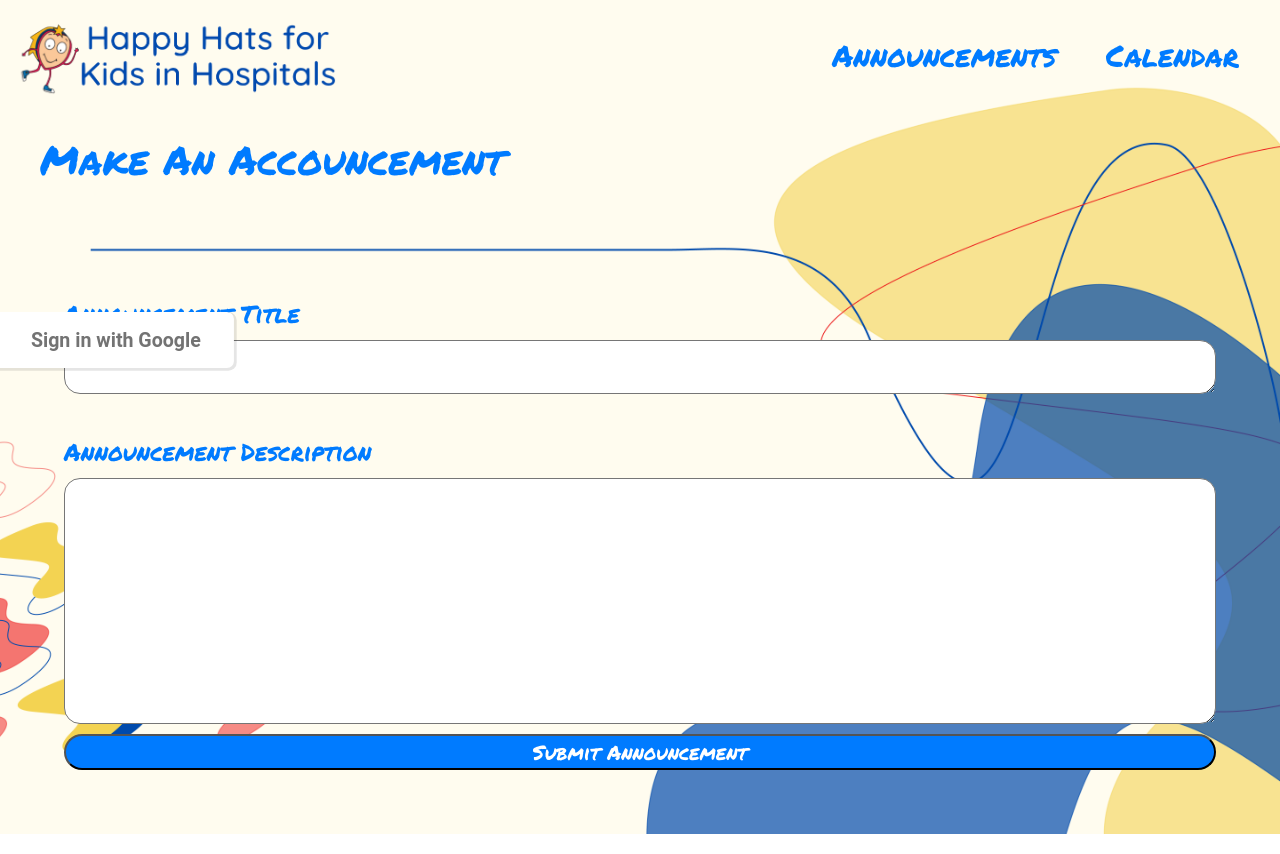
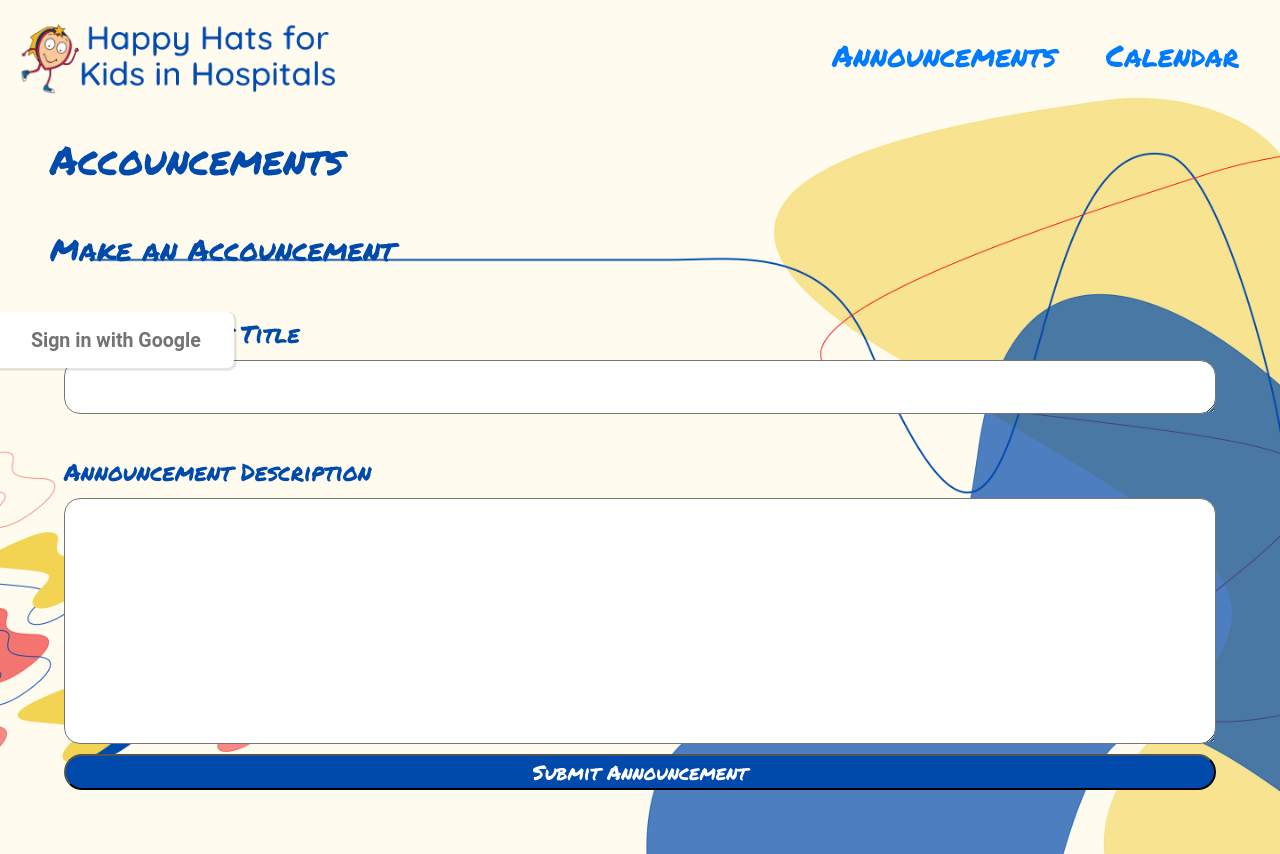
Before and after one commit to hack4impact-calpoly/happy-hats, a React (Create React App) app in the folder frontend/: page /announcements in a window 1280 px wide. Built offline with nearby package versions, Linux system fonts and the light colour scheme; no server answers.

Commit message:
Some more css fixes, not finished

```diff
--- a/frontend/src/components/announcements/Announcement.js
+++ b/frontend/src/components/announcements/Announcement.js
@@ -55,8 +55,10 @@ function Announcement(props) {
 
     return(
         <div>
-            <h1 className={styles.AnnouncementTitle} >Make An Accouncement</h1>
+            <h1 className={styles.AnnouncementTitle} > Accouncements</h1>
 
+            <div className={styles.MakeAnnouncementBlock} >
+                <h1 className={styles.MakeAnnouncementTitle} > Make an Accouncement</h1>
                 <div className={styles.create}>
                     <label className={styles.formLabel} htmlFor="title">Announcement Title</label>
                     <textarea className={styles.contentBox}
@@ -79,6 +81,7 @@ function Announcement(props) {
                     <input className={styles.submitButton} type="button" value="Submit Announcement" onClick={submitForm} />
                 </div>
             </div>
+        </div>
     );
 }
 
--- a/frontend/src/components/announcements/announcement.module.css
+++ b/frontend/src/components/announcements/announcement.module.css
@@ -12,24 +12,35 @@
     flex-direction: column;
 }
 
+.MakeAnnouncementTitle{
+    color: #004AAC;
+    padding-left: 50px;
+    padding-top: 40px;
+    font-family: 'Permanent Marker', cursive;
+    text-decoration: none !important;
+    font-size: 30px;
+}
+
 .AnnouncementTitle{
-    color: #007bff;
-    padding-left: 40px;
+    color: #004AAC;
+    padding-left: 50px;
     font-family: 'Permanent Marker', cursive;
     text-decoration: none !important;
     font-size: 40px;
 }
 
 .formLabel {
-    color: #007bff;
+    color: #004AAC;
     padding-top: 40px;
+    padding-bottom: 0px;
+
     font-size: 24px;
     font-family: 'Permanent Marker', cursive;
     text-decoration: none !important;
 }
 
 .submitButton{
-    background-color: #007bff;
+    background-color: #004AAC;
     color:white;
     font-family: 'Permanent Marker', cursive;
     text-decoration: none !important;
@@ -42,3 +53,7 @@
 .contentBox{
     border-radius: 1em;
 }
+
+.create{
+   padding-top: 0px;
+}
```
Lines whose indentation alone changed are shown as unchanged.
